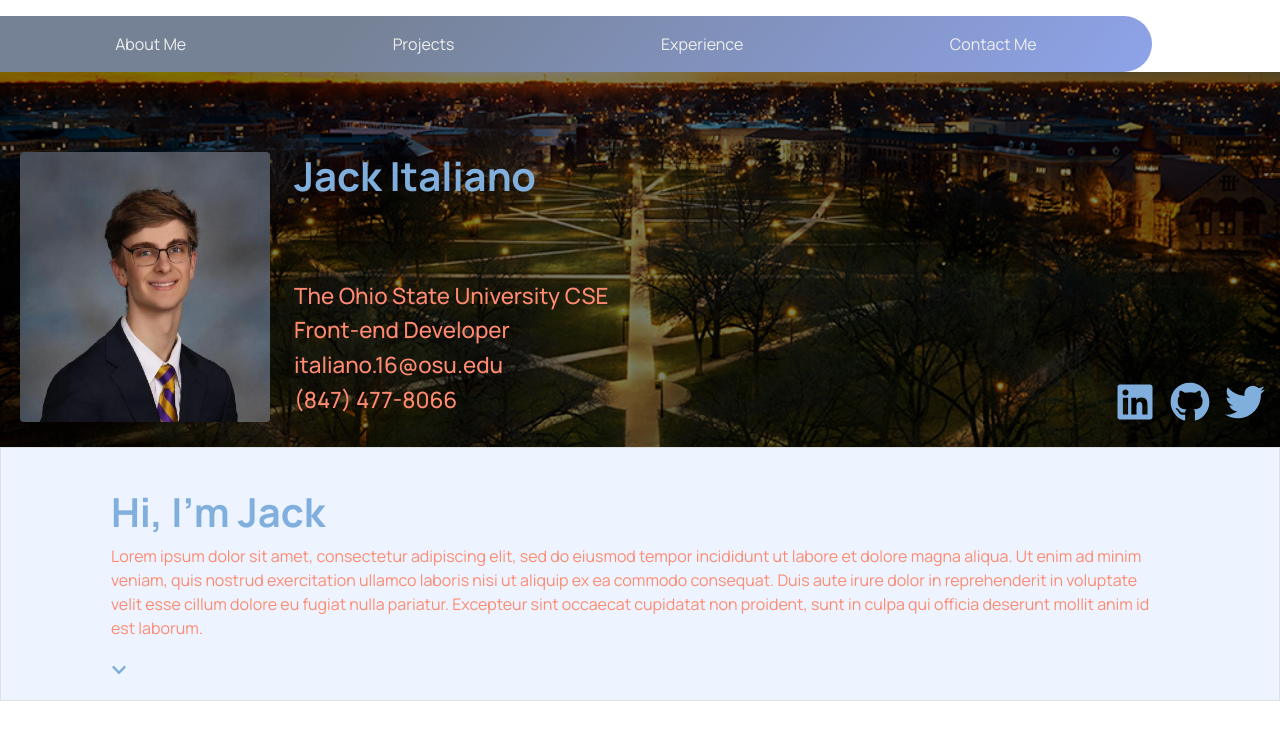
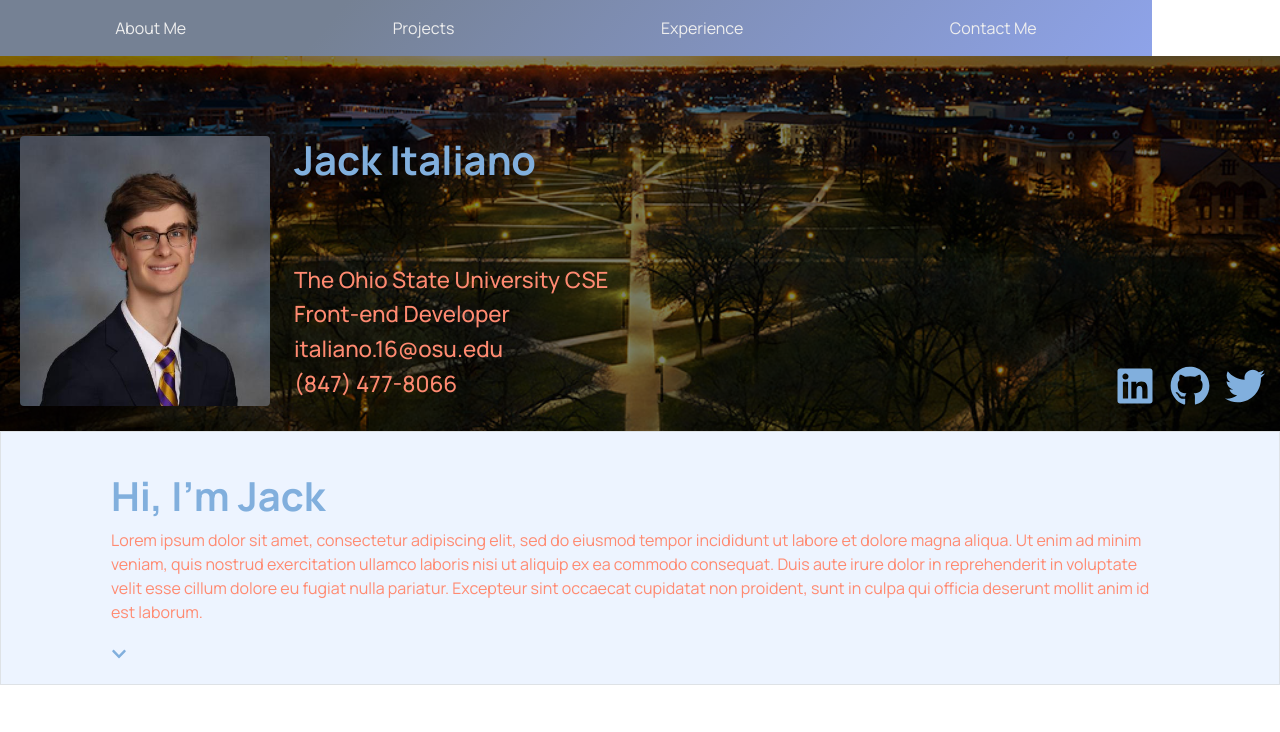
Before and after one commit to jackitaliano/portfolio, a React (Create React App) app: page / in a window 1280 px wide. Shown: the top 732 px of the page. Built offline with nearby package versions, Linux system fonts and the light colour scheme.

Commit message:
changed to fixed nav, expanded nav now at lg insteade of md

```diff
--- a/src/components/navbar/Navbar.jsx
+++ b/src/components/navbar/Navbar.jsx
@@ -6,7 +6,7 @@ import "./navbar.css";
 
 const Navbar = () => {
   return (
-    <div className="pt-3 w-0">
+    <div className="fixed-nav">
       <a
         className="close-navbar-toggler collapsed"
         data-bs-toggle="collapse"
@@ -16,11 +16,11 @@ const Navbar = () => {
         close nav
       </a>
 
-      <nav className="navbar navbar-expand-md bg-c-dark round-floating-nav">
+      <nav className="navbar navbar-expand-md bg-c-dark py-2">
         <div className="container-fluid d-flex">
           <img src={Profile} className="nav-profile-img d-md-none" alt="" />
           <button
-            className="navbar-toggler align-items-center ms-auto ms-sm-auto"
+            className="navbar-toggler"
             type="button"
             data-bs-toggle="collapse"
             data-bs-target="#navbarNav"
@@ -31,7 +31,7 @@ const Navbar = () => {
           </button>
 
           <div className="collapse navbar-collapse collapse-md" id="navbarNav">
-            <ul className="navbar-nav d-flex flex-column flex-md-row justify-content-around w-100 pb-3 pb-md-0">
+            <ul className="navbar-nav d-flex flex-column flex-md-row justify-content-around w-100 py-2 py-md-0">
               <li className="nav-item">
                 <a href="#about" className="nav-link">
                   About Me
```
